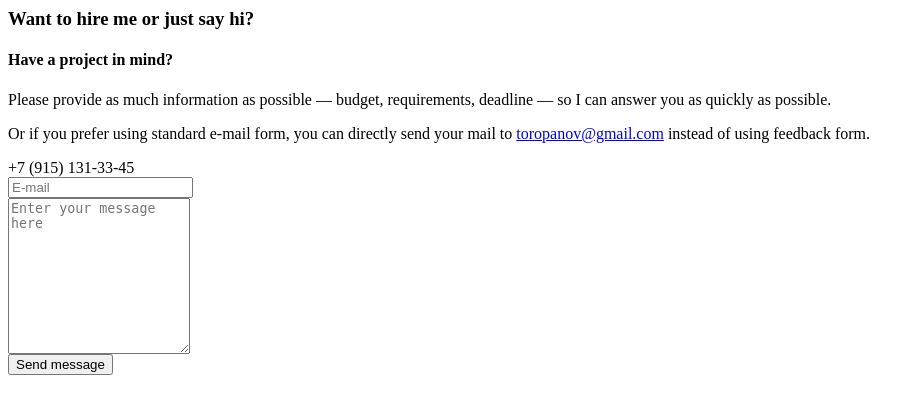
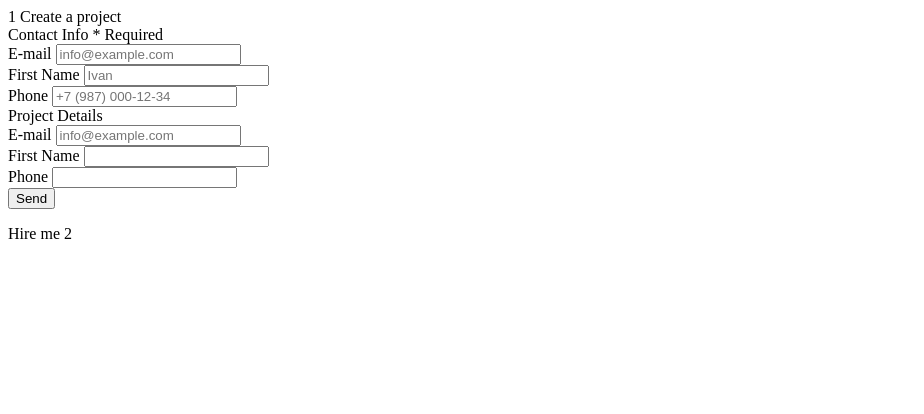
Before and after one commit to nadeemkhan/hevix, a PHP site: page /assets/views/blocks/order.html in a window 1280 px wide. Shown: the top 414 px of the page, without its empty margins (0-924 px from the left). Run offline with PHP 8.4, Linux system fonts and the light colour scheme.

Commit message:
Started to work with contact form

```diff
--- a/assets/stylesheets/blocks/_works.scss
+++ b/assets/stylesheets/blocks/_works.scss
@@ -24,10 +24,11 @@
 .btn-container {
     background: #F5F5F5;
     position: absolute;
-    top: 418px;
+    top: 410px;
     z-index: 1;
     left: 0;
     width: 100%;
+    height: 100%;
     text-align: center;
 }
 .btn-projects {
@@ -73,7 +74,7 @@
     z-index: 1;
 }
 
-.listWork.shown .btn-projects {
+.listWork.shown .btn-container {
     display: none;
 }
 
--- a/assets/views/blocks/order.html
+++ b/assets/views/blocks/order.html
@@ -1,113 +1,69 @@
 <div class="container feedback">
-
-    <h3>Want to hire me or just say hi?</h3>
-
-    <form method="post" action="send_email.php" class="row ng-pristine ng-valid">
-
-        <div class="col-md-6">
-            <!-- <p>I’m looking for projects for August - September 2014 (and beyond!)</p> -->
-
-            <h4>Have a project in mind?</h4>
-
-            <p>Please provide as much information as possible — budget, requirements, deadline — so I can answer you as quickly as possible.</p>
-
-            <div class="subFeedback">
-                <p>Or if you prefer using standard e-mail form, you can directly send your mail to <a href="mailto:toropanov@gmail.com">toropanov@gmail.com</a> instead of using feedback form.</p>
-                <div class="feedback--phone">+7 (915) 131-33-45</div>
+    <div class="col-md-8 feedback_create-project">
+        <div class="feedback_title feedback_create-project_title">
+            <span class="feedback_title_number">1</span>
+            <span class="feedback_title_text">Create a project</span>
+        </div>
+        <div class="create-project_form">
+            <form action="">
+            <div class="col-md-12">
+                <div class="create-project_form_title">
+                    Contact Info
+                    <span class="create-project_form_title--required">* Required</span>
+                </div>
+            </div>
+            <div class="col-md-12">
+                <div class="create-project_form_input-container">
+                    <span class="create-project_form_label">E-mail</span>
+                    <input class="create-project_form_input" placeholder="info@example.com" type="text"/>
+                </div>
+            </div>
+            <div class="col-md-6">
+                <div class="create-project_form_input-container">
+                    <span class="create-project_form_label">First Name</span>
+                    <input class="create-project_form_input" placeholder="Ivan" type="text"/>
+                </div>
+            </div>
+            <div class="col-md-6">
+                <div class="create-project_form_input-container">
+                    <span class="create-project_form_label">Phone</span>
+                    <input class="create-project_form_input" placeholder="+7 (987) 000-12-34" type="text"/>
+                </div>
             </div>
 
-            <div ng-include="'assets/views/widgets/social-icons.html'"></div>
-
+            <div class="col-md-12">
+                <div class="create-project_form_title">
+                    Project Details
+                </div>
+            </div>
+                <div class="col-md-4">
+                    <div class="create-project_form_input-container">
+                        <span class="create-project_form_label">E-mail</span>
+                        <input class="create-project_form_input" placeholder="info@example.com" type="text"/>
+                    </div>
+                </div>
+                <div class="col-md-4">
+                    <div class="create-project_form_input-container">
+                        <span class="create-project_form_label">First Name</span>
+                        <input class="create-project_form_input" type="text"/>
+                    </div>
+                </div>
+                <div class="col-md-4">
+                    <div class="create-project_form_input-container">
+                        <span class="create-project_form_label">Phone</span>
+                        <input class="create-project_form_input" type="text"/>
+                    </div>
+                </div>
+                <div class="col-md-12">
+                    <button class="create-project_form_button">Send</button>
+                </div>
+            </form>
         </div>
-
-        <div class="col-md-6 formOrder">
-
-            <div class="form-group">
-                <input name="email" type="email" class="form-control" id="inputPassword3" placeholder="E-mail">
-            </div>
-
-            <div class="form-group">
-                <textarea name="message" class="form-control" placeholder="Enter your message here" rows="10"></textarea>
-            </div>
-
-            <button type="submit" class="btn-works center-block">Send message</button>
+    </div>
+    <div class="col-md-4 feedback_hire-me">
+        <div class="feedback_title feedback_hire-me_title">
+            <span class="feedback_title_text">Hire me</span>
+            <span class="feedback_title_number">2</span>
         </div>
-
-    </form>
+    </div>
 </div>
-
-<script>
-    $(document).ready(function() {
-
-        //if submit button is clicked
-        $('button[type=submit]').click(function () {
-
-            //Get the data from all the fields
-            var name = $('input[name=name]');
-            var email = $('input[name=email]');
-            var message = $('textarea[name=message]');
-
-            //Simple validation to make sure user entered something
-            //If error found, add hightlight class to the text field
-            if (name.val()=='') {
-                name.parent().addClass('has-error');
-                return false;
-            } else name.parent().removeClass('has-error');
-
-            if (email.val()=='') {
-                email.parent().addClass('has-error');
-                return false;
-            } else email.parent().removeClass('has-error');
-
-            if (message.val()=='') {
-                message.parent().addClass('has-error');
-                return false;
-            } else message.parent().removeClass('has-error');
-
-            //organize the data properly
-            var data = 'name=' + name.val() + '&email=' + email.val() + '&message='  + encodeURIComponent(message.val());
-
-            //disabled all the text fields
-            $('.text').attr('disabled','true');
-
-            //show the loading sign
-            $('.btn-works').addClass('loadingBtn').html('Sending');
-
-            //start the ajax
-            $.ajax({
-                //this is the php file that processes the data and send mail
-                url: "send_email.php",
-
-                //GET method is used
-                type: "GET",
-
-                //pass the data
-                data: data,
-
-                //Do not cache the page
-                cache: false,
-
-                //success
-                success: function (html) {
-
-                    //if process.php returned 1/true (send mail success)
-                    if (html==1) {
-                        //hide the form
-//                        $('form').fadeOut('slow');
-
-                        //show the success message
-//                        $('.done').fadeIn('slow');
-                        $('.btn-works').removeClass('loadingBtn').removeClass('loadingBtn').addClass('successBtn').html('Thank you').attr('disabled', true);
-
-                        //if process.php returned 0/false (send mail failed)
-                    } else {
-                        $('.btn-works').removeClass('loadingBtn').addClass('notSentBtn').html('Try again');
-                    }
-                }
-            });
-
-            //cancel the submit button default behaviours
-            return false;
-        });
-    });
-</script>
--- a/index.html
+++ b/index.html
@@ -4,7 +4,7 @@
     <meta charset="UTF-8">
     <title ng-bind="'Toropanov - ' + $root.title">Toropanov</title>
     <link rel="stylesheet" href="assets/stylesheets/init.css"/>
-    <meta name="viewport" content="width=440, initial-scale=1, maximum-scale=1">
+    <meta name="viewport" content="width=400, initial-scale=1, maximum-scale=1">
 </head>
 <body class="{{containerClass}}">
     <div class="header" id="header">
```
Also changed, not shown: assets/stylesheets/blocks/_about.scss (+122 -0 lines), assets/stylesheets/blocks/_header.scss (+9 -0 lines), assets/stylesheets/blocks/_order.scss (+62 -0 lines), assets/stylesheets/main/_main_elements.scss (+1 -55 lines), data.json (+5 -5 lines).
